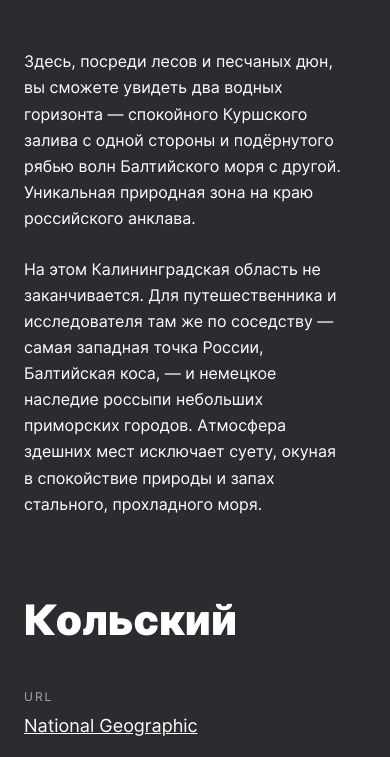
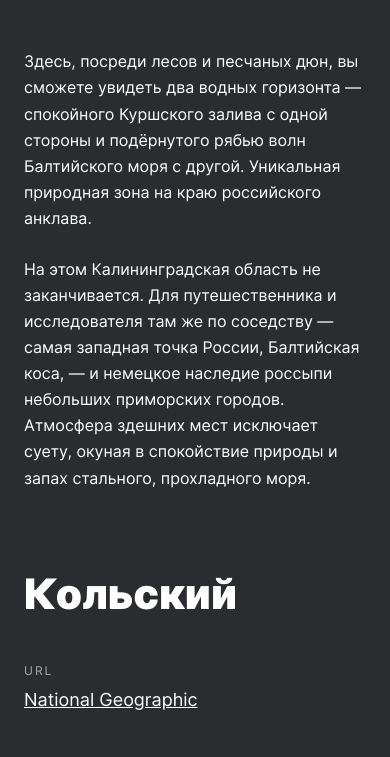
Before and after one commit to KovalevDG/russian-travel, a plain HTML site: page index.html in a window 390 px wide. Shown: the part 5396-6153 px from the top of the page. Drawn offline with Linux system fonts and the light colour scheme; files whose address does not match are found by name.

Commit message:
elimination of comments#5

```diff
--- a/blocks/footer/__list-item/footer__list-item.css
+++ b/blocks/footer/__list-item/footer__list-item.css
@@ -11,7 +11,8 @@
 		padding-bottom: 32px;
 	}
 
-@media screen and (max-width:  320px){
+@media all and (max-width:  320px){
 	.footer__list-item {
 		padding-bottom: 32px;
 	}
+}
--- a/blocks/header/__lang-link/header__lang-link.css
+++ b/blocks/header/__lang-link/header__lang-link.css
@@ -16,8 +16,9 @@
 	padding-right: 18px;
 }
 
-@media all and (max-width: 320px) {
+@media all and (max-width: 320px){
 	.header__lang-link {
 		font-size: 18px;
 		line-height: 20px;
+	}
 }
--- a/blocks/place/__article/place__article.css
+++ b/blocks/place/__article/place__article.css
@@ -1,4 +1,4 @@
 .place__article {
-	max-width: 95%;
+	max-width: 100%;
 	grid-area: article;
 }
--- a/blocks/place/__image/place__image.css
+++ b/blocks/place/__image/place__image.css
@@ -1,5 +1,5 @@
 .place__image {
-	width: 100%;
+	max-width: 100%;
 	object-fit: cover;
 	grid-area: image;
 }
--- a/blocks/place/place.css
+++ b/blocks/place/place.css
@@ -23,7 +23,7 @@
 
 @media screen and (max-width: 768px) {
 	.place {
-		grid-template-columns: 49% 50.5%;
+		grid-template-columns: 49% 50%;
 		column-gap: 28px;
 	}
 
@@ -49,7 +49,7 @@
 	}
 }
 
-@media screen and (max-width: 320px) {
+@media all and (max-width: 320px) {
 	.place {
 		padding: 0 0 50px 0;
 		row-gap: 32px;
```
